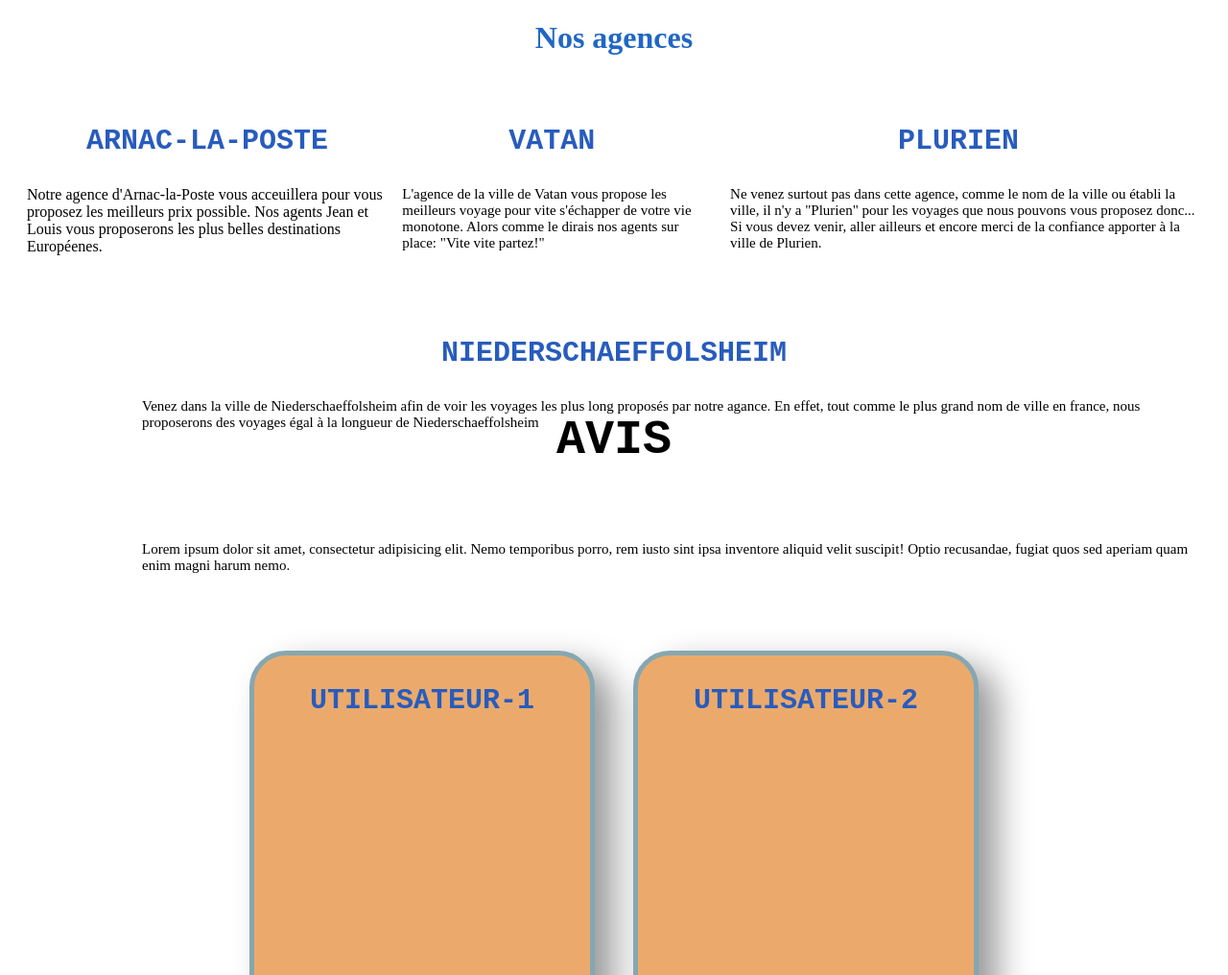
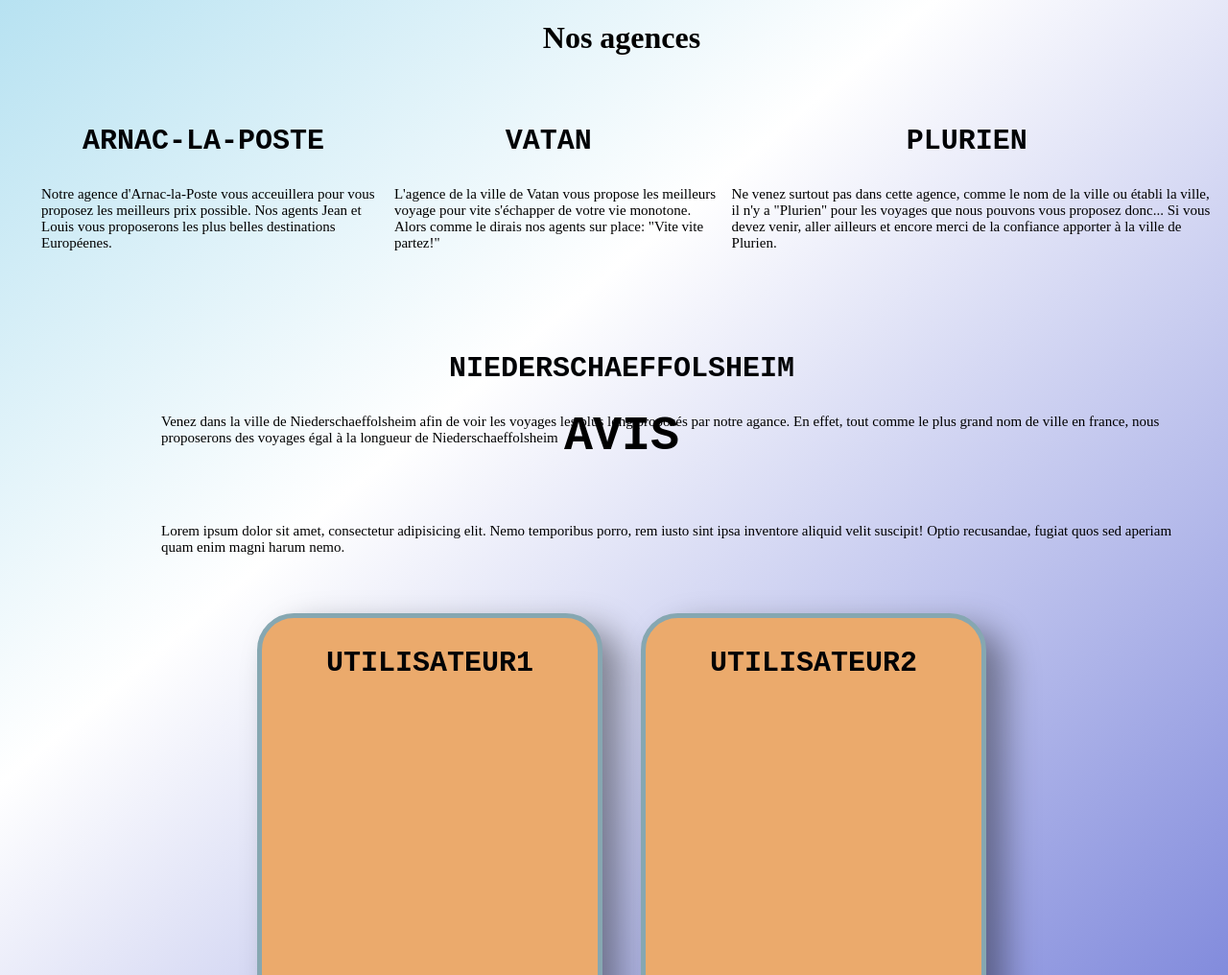
Before and after one commit to tintindrum/quentindrumel-simplon, a plain HTML site: page cedric/Agence.html in a window 1280 px wide. Shown: the top 1016 px of the page at 96% size. Drawn offline with Linux system fonts and the light colour scheme.

Commit message:
Background

```diff
--- /dev/null
+++ b/cedric/Agence.css
@@ -0,0 +1,54 @@
+h1 {
+    text-align: center;
+    color: #000000;
+}
+
+h2
+{
+    text-align: center;
+    padding: 20px;
+    font-size: 50px;
+    font-family: 'Courier New', Courier, monospace;
+    text-transform: uppercase;
+
+
+
+}
+h3
+{
+    text-align: center;
+    font-size: 30px;
+    font-family: 'Courier New', Courier, monospace;
+    text-transform: uppercase;
+    color:#000205
+}
+.columns1
+{
+    display: flex;
+    padding: 20px;
+}
+
+.columns2
+{
+    display: flex;
+    padding: 40px;
+}
+
+
+.columns1 p
+{
+justify-content: center;
+font-size: 15px;
+margin-top: 2px;
+margin-left: 15px;
+
+}
+
+.columns2 p
+{
+
+font-size: 15px;
+margin-bottom: 20px;
+margin-left: 120px;
+justify-content: center;
+}
--- a/cedric/Agence.html
+++ b/cedric/Agence.html
@@ -4,7 +4,9 @@
 
     <title>Nos agences</title>
     <meta charset="UTF-8"/>
-    <link rel="stylesheet" href="./Style.css">
+    <link rel="stylesheet" href="Agence.css">
+    <link rel="stylesheet" href="body.css">
+    <link rel="stylesheet" href="Avis.css">
     <meta name="viewport" content="width=device-width, initial-scale=1">
 </head>
 
@@ -17,7 +19,7 @@
         <div class="columns1">
 
         <div class="Arnac-la-Poste">
-            <h3>Arnac-la-Poste</h3
+            <h3>Arnac-la-Poste</h3>
             <p>Notre agence d'Arnac-la-Poste vous acceuillera pour
                 vous proposez les meilleurs prix possible.
                 Nos agents Jean et Louis vous proposerons les plus belles
@@ -68,7 +70,7 @@
             <div class="contenu">
                 <div class="box">
                     <div class="imbox">
-                        <h3>Utilisateur-1</h3>
+                        <h3>Utilisateur1</h3>
                     </div>
                     <div class="text">
                         <h3>Lorem, ipsum dolor sit amet consectetur adipisicing elit. Dolores itaque voluptate cupiditate nesciunt necessitatibus quaerat error aut porro rem officia, maxime velit veniam voluptatem! Consequatur odio distinctio magnam velit atque.</h3>
@@ -76,7 +78,7 @@
                 </div>
                 <div class="box">
                     <div class="imbox">
-                        <h3>Utilisateur-2</h3>
+                        <h3>Utilisateur2</h3>
                     </div>
                     <div class="text">
                         <h3>Lorem ipsum dolor sit amet consectetur adipisicing elit. Aliquam molestiae, tempore nemo perspiciatis suscipit aliquid, veritatis sunt, dolores non accusamus ut minus necessitatibus delectus maiores officia et enim odio obcaecati?</h3>
--- a/cedric/Style.css
+++ b/cedric/Avis.css
@@ -1,82 +1,3 @@
-body { background-image: url();
-background-size: contain;}
-
-h1 {
-    text-align: center;
-    color: #2067c4;
-}
-
-h2
-{
-    text-align: center;
-    padding: 20px;
-    font-size: 50px;
-    font-family: 'Courier New', Courier, monospace;
-    text-transform: uppercase;
-
-
-
-}
-
-
-
-
-
-
-h3
-{
-    text-align: center;
-    font-size: 30px;
-    font-family: 'Courier New', Courier, monospace;
-    text-transform: uppercase;
-    color:#285CBD
-
-
-}
-
-
-.columns1
-{
-    display: flex;
-    padding: 20px;
-}
-
-.columns2
-{
-    display: flex;
-    padding: 20px;
-}
-
-
-
-
-
-.columns1 p
-{
-justify-content: center;
-font-size: 15px;
-margin-top: 2px;
-margin-left: 15px;
-
-}
-
-.columns2 p
-{
-
-font-size: 15px;
-margin-bottom: 20px;
-margin-left: 120px;
-justify-content: center;
-}
-
-.titre{
-    display: flex;
-    width: 100%;
-    justify-content: center;
-    align-items: center;
-    flex-direction: column;
-}
-
 .menu{
     margin-top: -100px;
 }
--- /dev/null
+++ b/cedric/body.css
@@ -0,0 +1,22 @@
+html, body {
+    width: 100%;
+    height:100%;
+  }
+
+  body {
+      background: linear-gradient(-40deg, #0a1cbb, #ffffff, #23a6d5, #ffffff);
+      background-size: 400% 400%;
+      animation: gradient 15s ease infinite;
+  }
+
+  @keyframes gradient {
+      0% {
+          background-position: 0% 50%;
+      }
+      50% {
+          background-position: 100% 50%;
+      }
+      100% {
+          background-position: 0% 50%;
+      }
+  }
```
